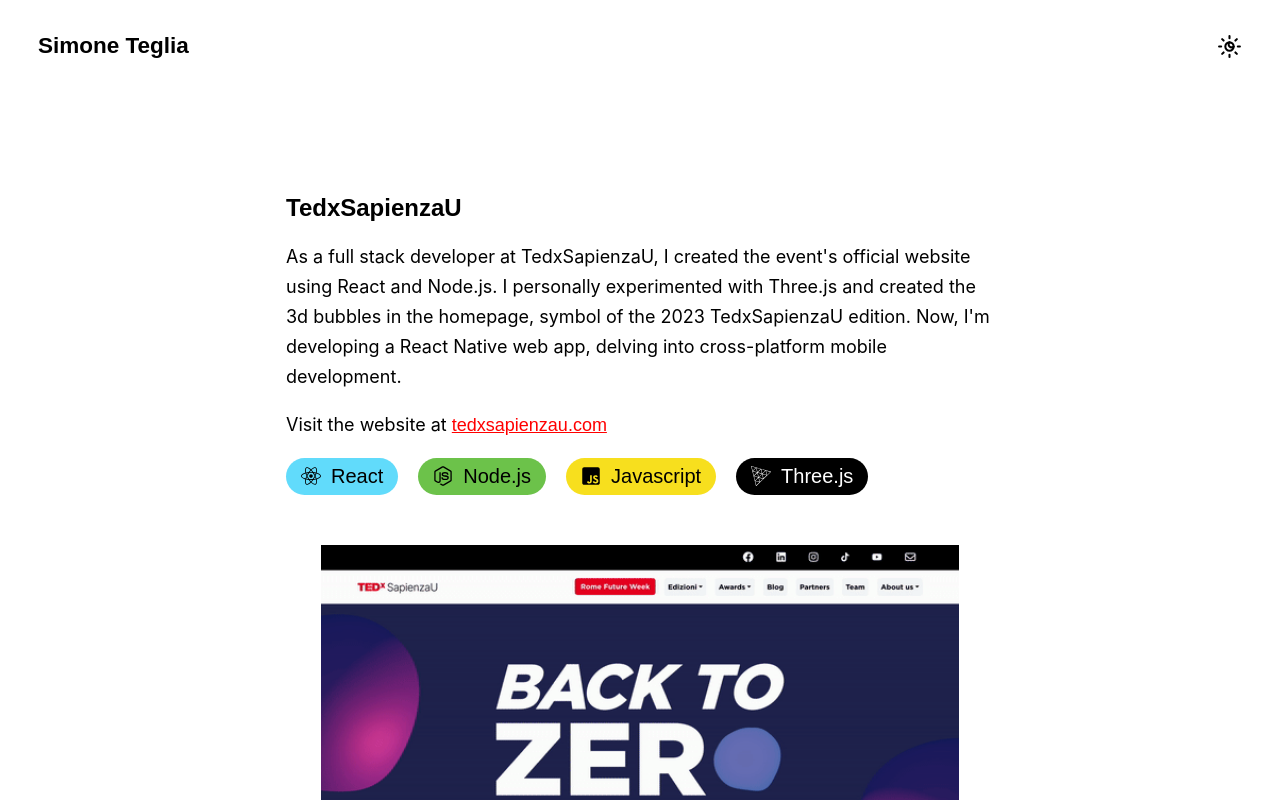
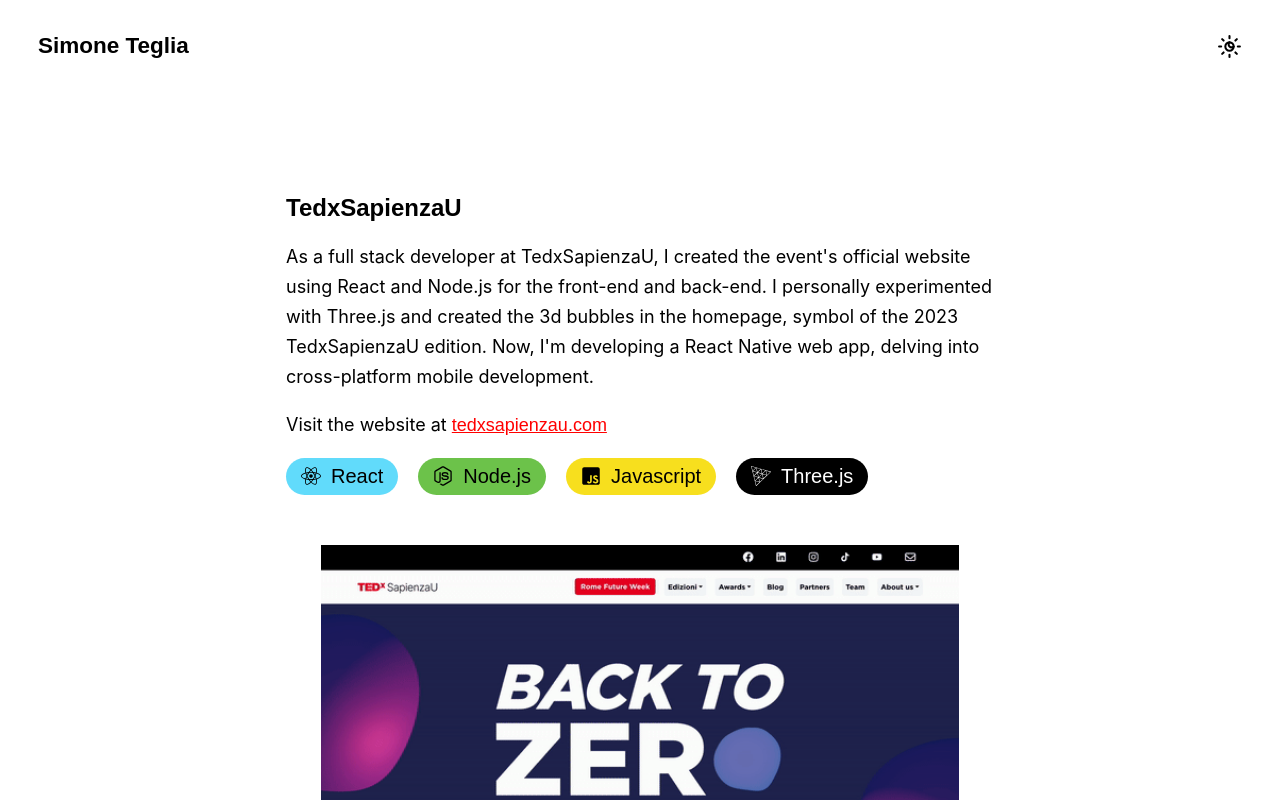
Before and after one commit to simoneteglia/simoneteglia, a React (Create React App) app: page /tedx in a window 1280 px wide. Shown: the top 800 px of the page. Built offline with nearby package versions, Linux system fonts and the light colour scheme.

Commit message:
text change

```diff
--- a/src/components/pages/TedxSapienza.jsx
+++ b/src/components/pages/TedxSapienza.jsx
@@ -25,10 +25,11 @@
       <h1>TedxSapienzaU</h1>
       <p>
         As a full stack developer at TedxSapienzaU, I created the event's
-        official website using React and Node.js. I personally experimented with
-        Three.js and created the 3d bubbles in the homepage, symbol of the 2023
-        TedxSapienzaU edition. Now, I'm developing a React Native web app,
-        delving into cross-platform mobile development.
+        official website using React and Node.js for the front-end and back-end.
+        I personally experimented with Three.js and created the 3d bubbles in
+        the homepage, symbol of the 2023 TedxSapienzaU edition. Now, I'm
+        developing a React Native web app, delving into cross-platform mobile
+        development.
       </p>
       <p>
         Visit the website at{" "}
```
